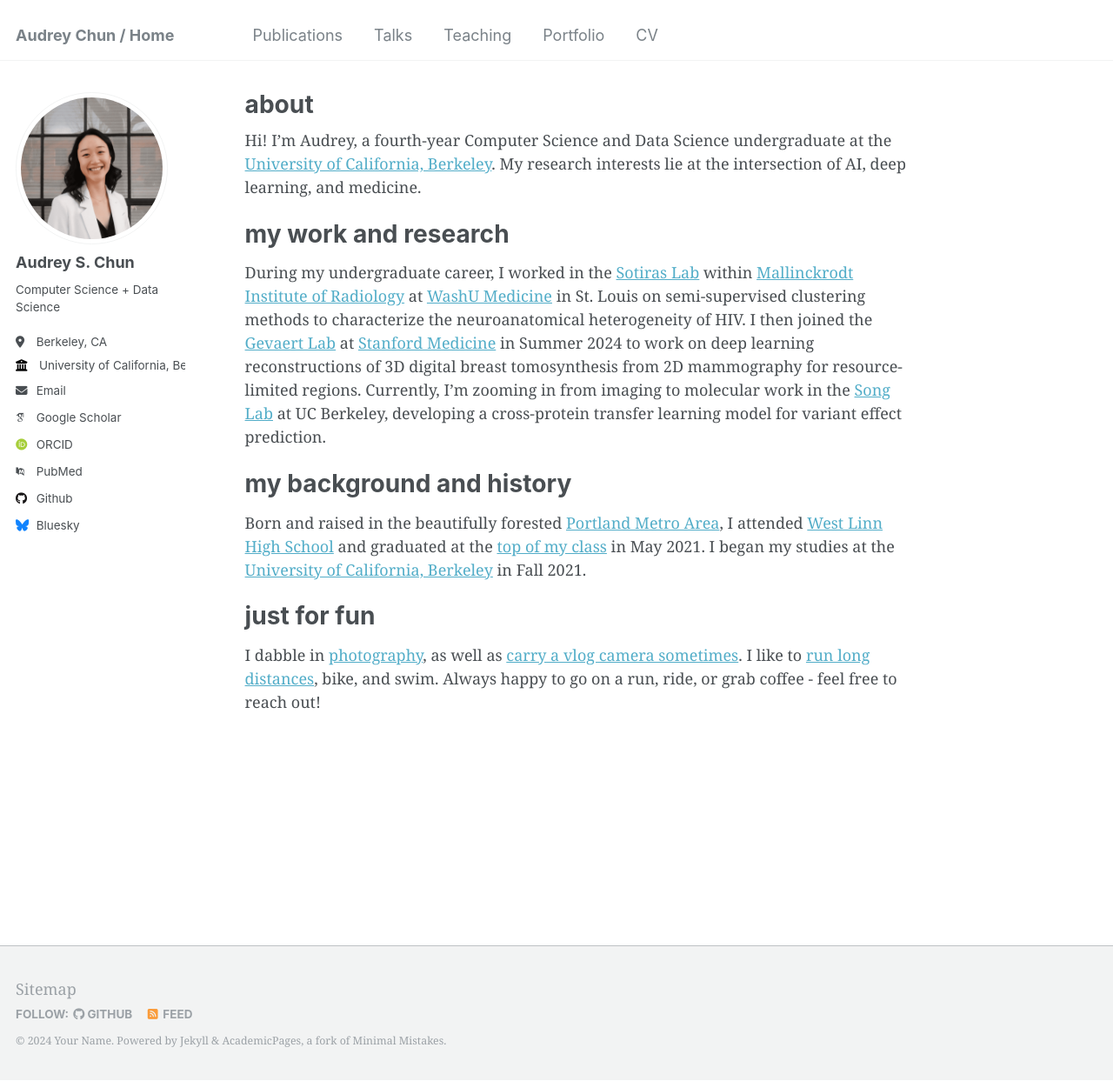
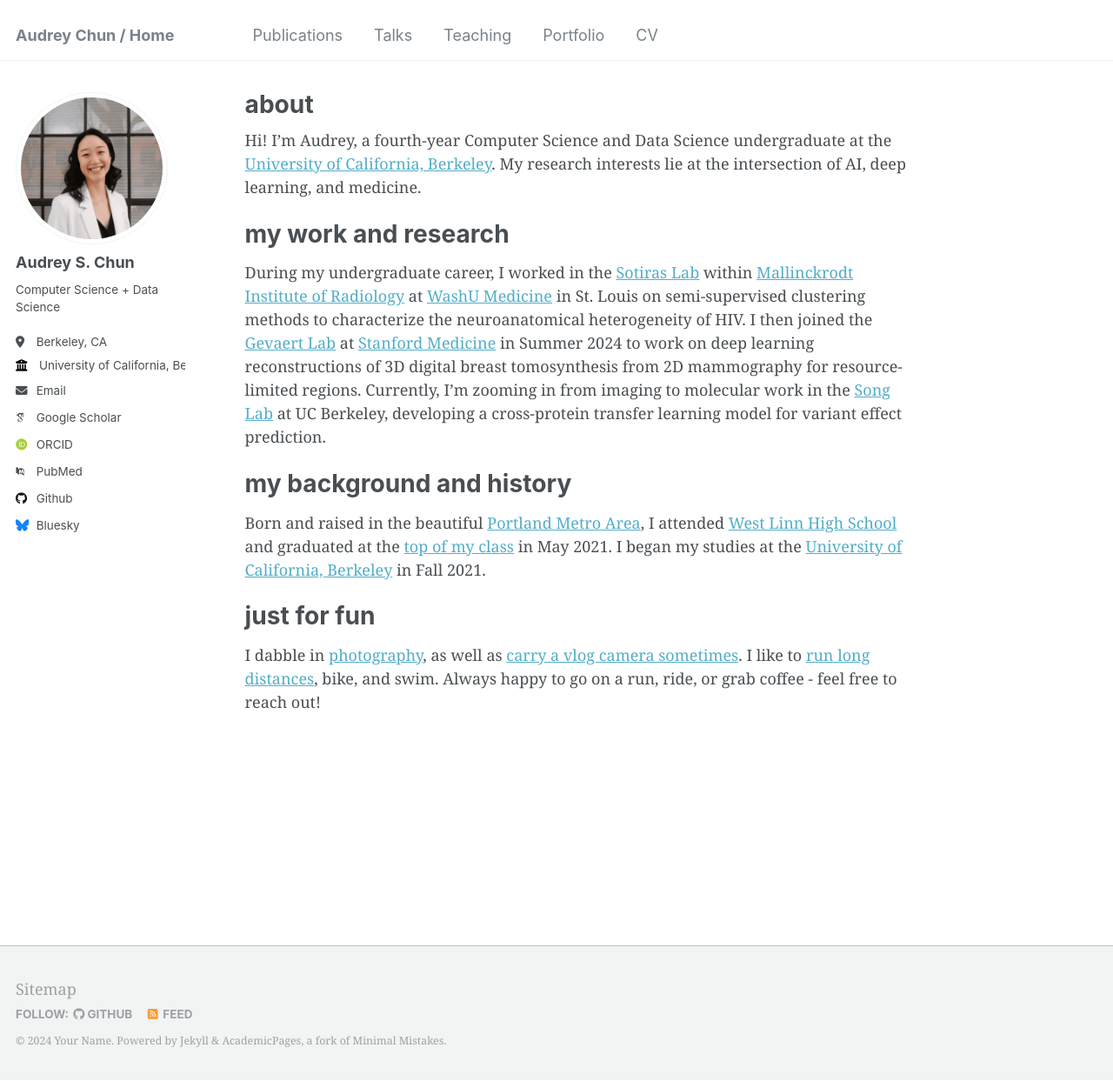
Before and after one commit to audreychun/audreychun.github.io, a Jekyll site: the page built from _pages/about.md, in a window 1280 px wide and 1243 px high. Shown: the whole window at 87% size. Built offline with Jekyll 4.4.1, drawn with Linux system fonts in a browser that asks for light colours; some web fonts are replaced.

Commit message:
Update about.md

```diff
--- a/_pages/about.md
+++ b/_pages/about.md
@@ -15,7 +15,7 @@ During my undergraduate career, I worked in the [Sotiras Lab](https://www.mir.wu
 
 my background and history
 ======
-Born and raised in the beautifully forested [Portland Metro Area](https://en.wikipedia.org/wiki/Portland,_Oregon), I attended [West Linn High School](https://www.wlwv.k12.or.us/wlhs) and graduated at the [top of my class](https://www.westlinntidings.com/news/we-are-not-boxes-on-a-screen-now-we-are-a-sea-of-green-and/article_ea2be376-d7da-5e85-93aa-940adceb5ca8.html) in May 2021. I began my studies at the [University of California, Berkeley](https://www.berkeley.edu/) in Fall 2021.
+Born and raised in the beautiful [Portland Metro Area](https://en.wikipedia.org/wiki/Portland,_Oregon), I attended [West Linn High School](https://www.wlwv.k12.or.us/wlhs) and graduated at the [top of my class](https://www.westlinntidings.com/news/we-are-not-boxes-on-a-screen-now-we-are-a-sea-of-green-and/article_ea2be376-d7da-5e85-93aa-940adceb5ca8.html) in May 2021. I began my studies at the [University of California, Berkeley](https://www.berkeley.edu/) in Fall 2021.
 
 just for fun
 ======
```
